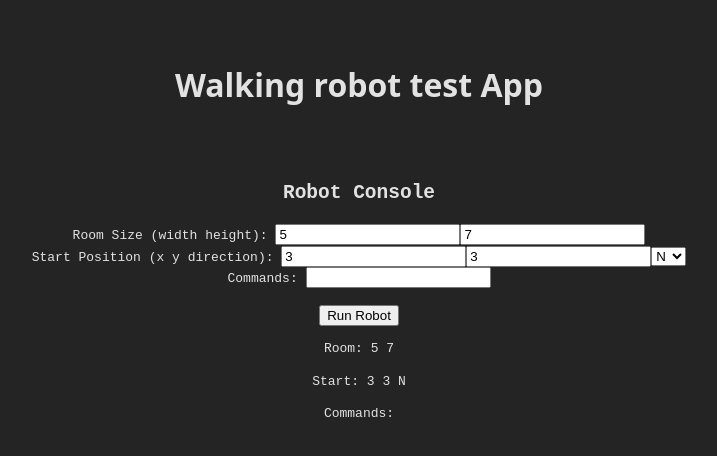
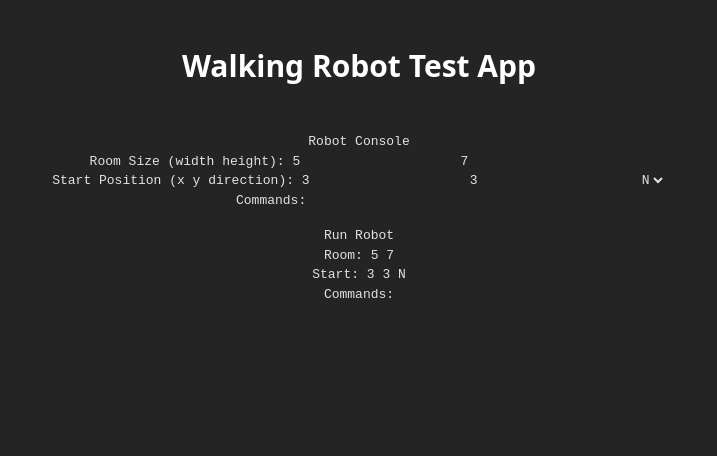
Before and after one commit to SantinoPetrovic/walking-robot-app, a React (Vite) app: page / in a window 1280 px wide. Shown: the top 456 px of the page, without its empty margins (281-998 px from the left). Built offline with nearby package versions, Linux system fonts and the light colour scheme.

Commit message:
Imported tailwind + styled Header

```diff
--- a/src/components/Header.tsx
+++ b/src/components/Header.tsx
@@ -1,7 +1,9 @@
 const Header = () => {
   return (
     <>
-      <h1>Walking robot test App</h1>
+      <h1 className="text-3xl font-bold text-center text-white py-4 px-6">
+        Walking Robot Test App
+      </h1>
     </>
   )
 };
--- a/src/index.css
+++ b/src/index.css
@@ -1,3 +1,5 @@
+@import "tailwindcss";
+
 :root {
   font-family: system-ui, Avenir, Helvetica, Arial, sans-serif;
   line-height: 1.5;
```
